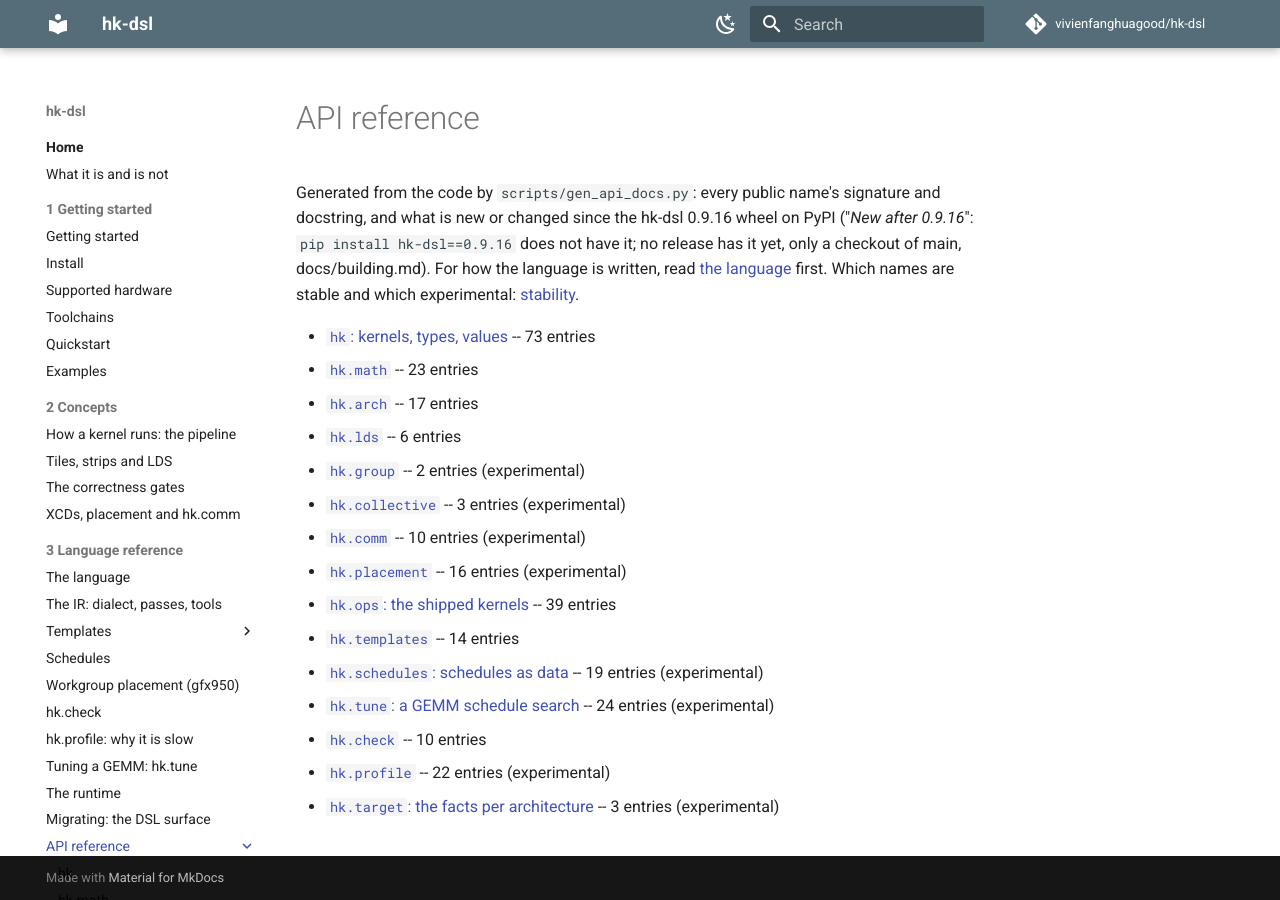
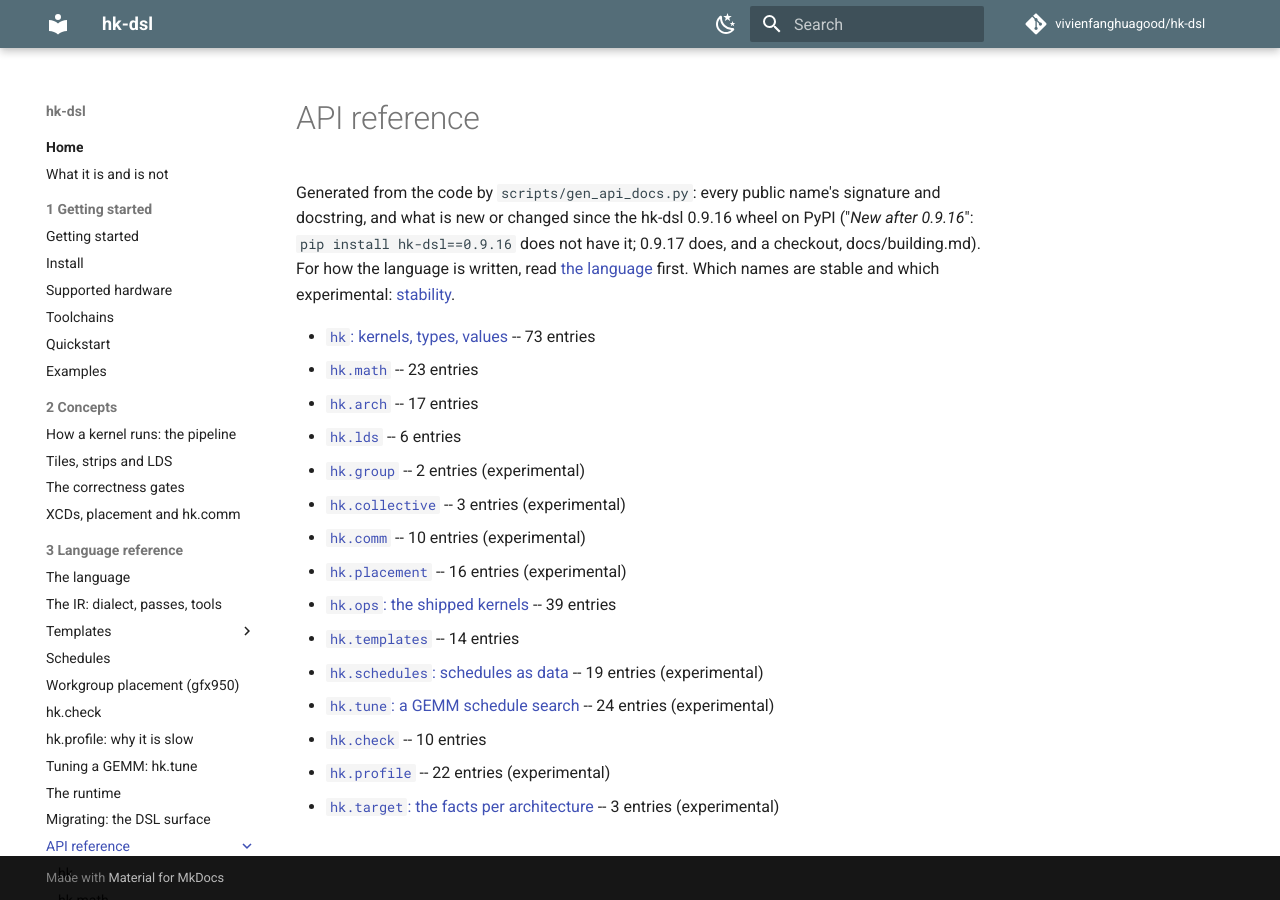
Before and after one commit to vivienfanghuagood/hk-dsl, an MkDocs documentation site: the page built from docs/api/README.md, in a window 1280 px wide. Built offline with MkDocs 1.6.1 and Material for MkDocs 9.7.7, drawn with Linux system fonts in a browser that asks for light colours; comment, search, counter and statistics services are not loaded.

Commit message:
release 0.9.17: one hk.kernel definition for every dtype and warp count (#345); the scorecard's Radeon section (#344)
Version 0.9.17, RELEASE = "0.9.17", API index regenerated; the dialect stays hk-dialect-8.
CHANGELOG: Unreleased cut as 0.9.17, with the "How this release was verified" note (gfx950 GPU tiers and
MI355X smokes not run while the cards were held; a2). README, llms.txt, the skill, support matrix and
toolchains name 0.9.17.

Co-Authored-By: Claude <noreply@anthropic.com>

```diff
--- a/docs/api/README.md
+++ b/docs/api/README.md
@@ -2,7 +2,7 @@
 
 # API reference
 
-Generated from the code by `scripts/gen_api_docs.py`: every public name's signature and docstring, and what is new or changed since the hk-dsl 0.9.16 wheel on PyPI ("*New after 0.9.16*": `pip install hk-dsl==0.9.16` does not have it; no release has it yet, only a checkout of main, docs/building.md). For how the language is written, read [the language](../language.md) first. Which names are stable and which experimental: [stability](../stability.md).
+Generated from the code by `scripts/gen_api_docs.py`: every public name's signature and docstring, and what is new or changed since the hk-dsl 0.9.16 wheel on PyPI ("*New after 0.9.16*": `pip install hk-dsl==0.9.16` does not have it; 0.9.17 does, and a checkout, docs/building.md). For how the language is written, read [the language](../language.md) first. Which names are stable and which experimental: [stability](../stability.md).
 
 - [`hk`: kernels, types, values](hk.md) -- 73 entries
 - [`hk.math`](hk.math.md) -- 23 entries
--- a/llms.txt
+++ b/llms.txt
@@ -68,7 +68,7 @@ It traces and runs on both GPUs, ragged shapes (100x1000) included; `hk.check` t
 
 ## Pitfalls
 
-- The docs describe main; `pip install hk-dsl` is 0.9.16 (check `hk.__version__`). The API reference marks what is *New after 0.9.16*: on main only, in no release yet. 0.8.0 added, and 0.7.0 lacks, workgroup placement (`hk.kernel(placement=)`, `hk.Placement`, `hk.arch.xcd_count`), `hk.map_cpp`, the strip ops and element exchange. 0.6.0's synchronous `g.load` / `g.store` on gfx950 read and write past a partial last tile; 0.7.0's do not.
+- The docs describe main; `pip install hk-dsl` is 0.9.17 (check `hk.__version__`). The API reference marks what is *New after 0.9.16*: in 0.9.17, not in 0.9.16. 0.8.0 added, and 0.7.0 lacks, workgroup placement (`hk.kernel(placement=)`, `hk.Placement`, `hk.arch.xcd_count`), `hk.map_cpp`, the strip ops and element exchange. 0.6.0's synchronous `g.load` / `g.store` on gfx950 read and write past a partial last tile; 0.7.0's do not.
 - Positional kernel parameters are tensors (`hk.Tensor[dtype]`, 4-D `(batch, depth, rows, cols)`; a 2-D tensor is `(rows, cols)`). Constexprs are keyword-only with a default, baked into the source: a new value is a new compile.
 - The transcendental math (gelu, dgelu, sqrt, rsqrt, silu) is fp32-only: load 16-bit data into an fp32 tile or strip (the load converts) and store it back (the store converts). `hk.math.gelu` is `F.gelu(x, approximate="tanh")`, not the erf default.
 - A strip's columns are whole chunks of `wave x run` (32 x run on gfx1100, 64 x run on gfx950): `CW=512` with `run=8` fits both. Read the wave from `hk.arch.target().wave` when a plan depends on it.
--- a/pyproject.toml
+++ b/pyproject.toml
@@ -4,7 +4,7 @@ build-backend = "setuptools.build_meta"
 
 [project]
 name = "hk-dsl"
-version = "0.9.16"
+version = "0.9.17"
 description = "A general-purpose Python DSL for AMD GPU kernels on RDNA and CDNA, with build-time gates against silent tile-level errors (spills, missing waits, MFMA hazards). Its largest end-to-end gains today are on Radeon (RDNA3/RDNA4), through vLLM and SGLang."
 # Release wheels are cp310, cp311, cp312 and cp313 (each carries MLIR bindings for one
 # CPython); another 3.x builds from source (docs/building.md). CI tests 3.10 and 3.12.
```
Also changed, not shown: CHANGELOG.md (+23 -1 lines), README.md (+1 -1 lines), docs/support-matrix.md (+1 -1 lines), docs/toolchains.md (+1 -1 lines), skills/hk-kernel/SKILL.md (+1 -1 lines), 2 other files.
